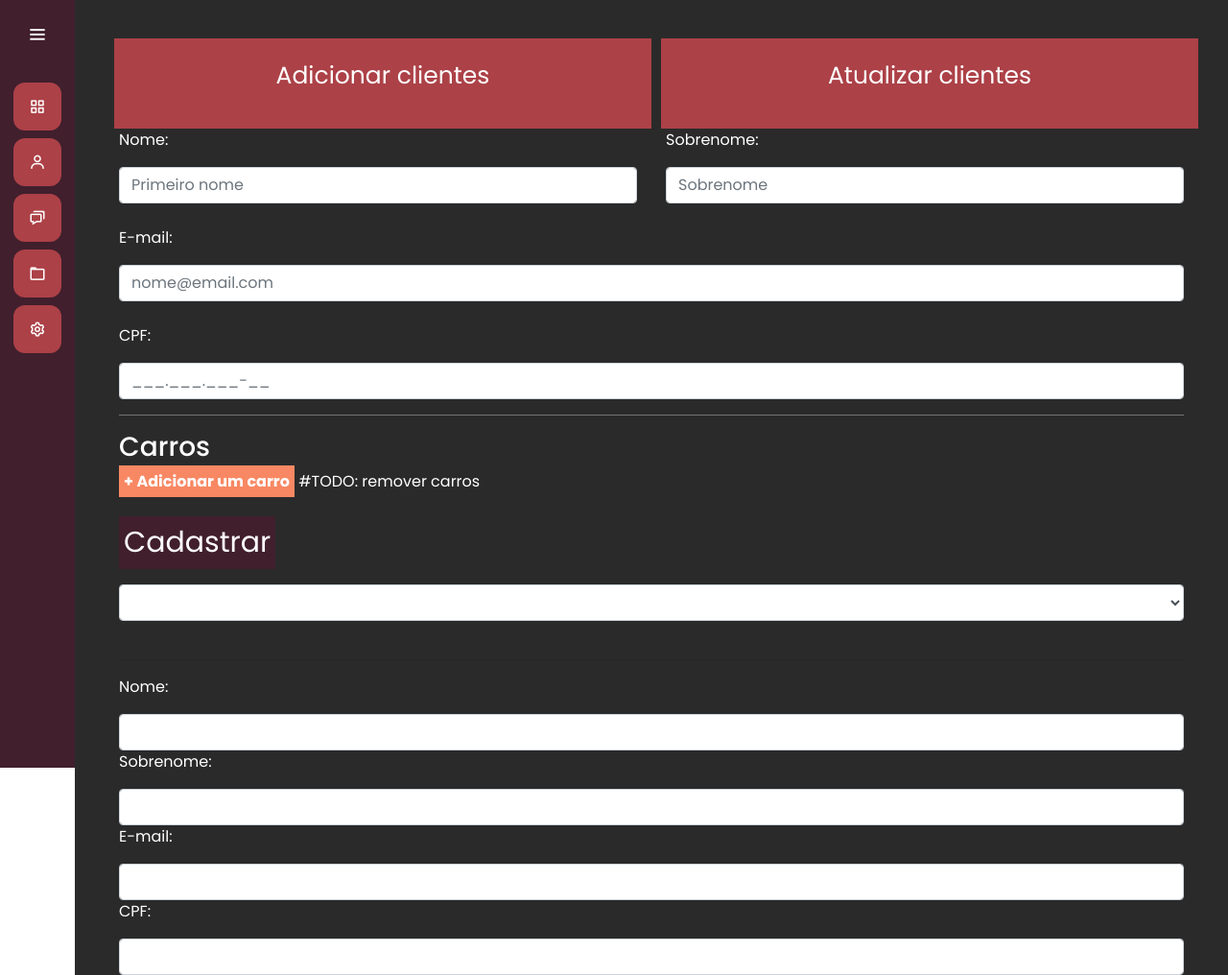
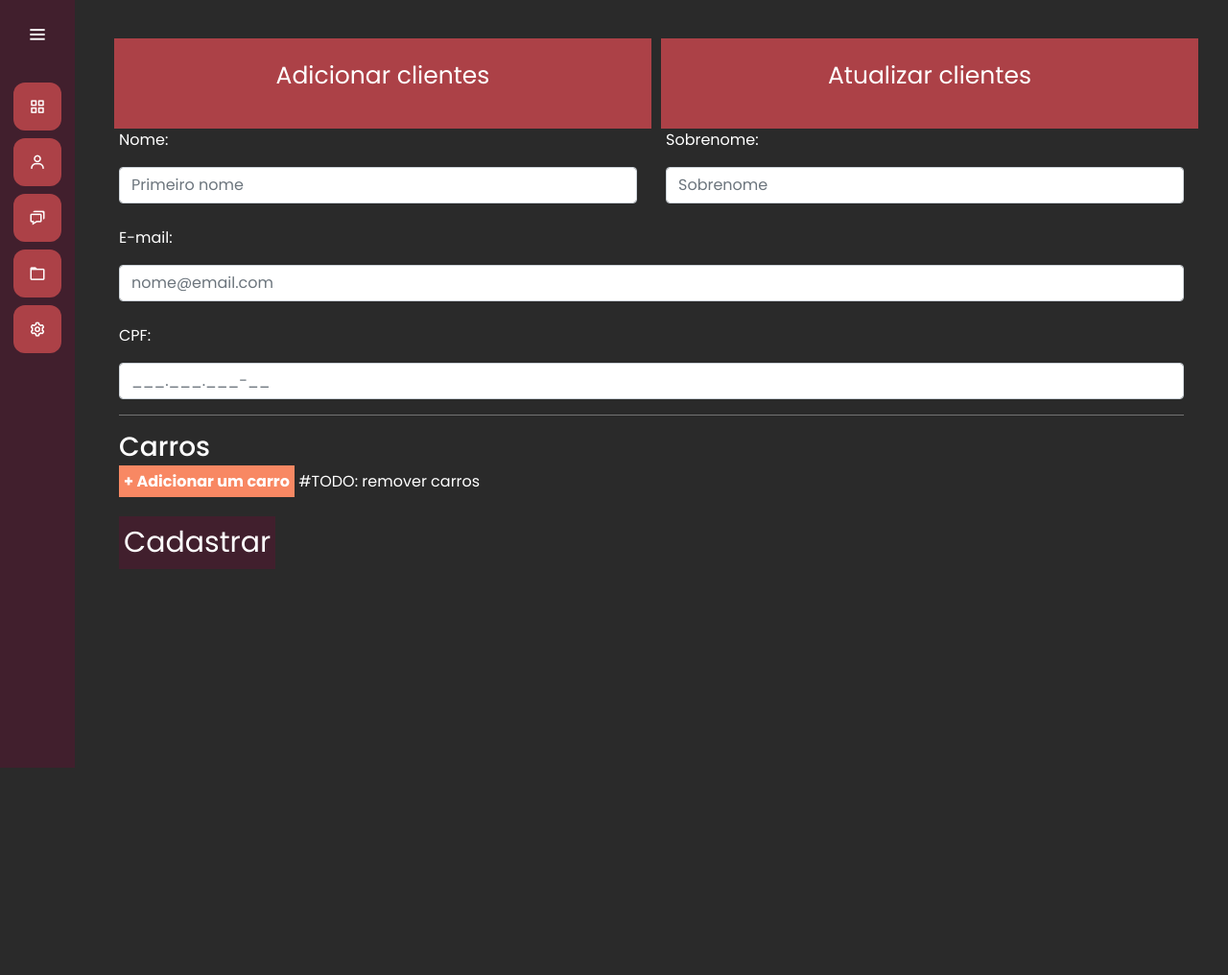
Before and after one commit to MarcosPauloDeveloper/mecanica_lavajato, a Django app: page /clients/ in a window 1280 px wide. Shown: the whole page at 96% size. After the commit the page ends 800 px from the top, so only its background shows below. Run offline with Django 4.2, Linux system fonts and the light colour scheme; tables that the repository leaves empty hold one stand-in row (values such as "Sample post"); lists and menus that the app fills with data are empty.

Commit message:
update clients

```diff
--- a/clients/templates/clients.html
+++ b/clients/templates/clients.html
@@ -23,19 +23,19 @@
                     <div class="row">
                         <div class="col-md">
                             <p>Nome:</p>
-                            <input type="text" class="form-control" placeholder="Primeiro nome" name="nome" value="{{nome}}">
+                            <input type="text" class="form-control" placeholder="Primeiro nome" name="nome" value="">
                         </div>
                         <div class="col-md">
                             <p>Sobrenome:</p>
-                            <input type="text" class="form-control" placeholder="Sobrenome" name="sobrenome" value="{{sobrenome}}">
+                            <input type="text" class="form-control" placeholder="Sobrenome" name="sobrenome" value="">
                         </div>
                     </div>
                     <br>
                     <p>E-mail:</p>
-                    <input type="email" class="form-control" placeholder="nome@email.com" name="email" value="{{email}}">
+                    <input type="email" class="form-control" placeholder="nome@email.com" name="email" value="">
                     <br>
                     <p>CPF:</p>
-                    <input type="text" class="form-control" placeholder="___.___.___-__" name="cpf" value="{{cpf}}">
+                    <input type="text" class="form-control" placeholder="___.___.___-__" name="cpf" value="">
                     <hr style="background-color:gray;">
                     <div class="add-carros">
                         <h3>Carros</h3>
@@ -46,15 +46,15 @@
                                     <br>
                                     <div class="row">
                                         <div class="col-md">
-                                            <input type='text' placeholder='carro' class='form-control' name='carro' value="{{carro}}">
+                                            <input type='text' placeholder='carro' class='form-control' name='carro' value="">
                                         </div>
 
                                         <div class="col-md">
-                                            <input type='text' placeholder='Placa' class='form-control' name='placa' value="{{placa}}">
+                                            <input type='text' placeholder='Placa' class='form-control' name='placa' value="">
                                         </div>
 
                                         <div class="col-md">
-                                            <input type='number' placeholder='ano' class='form-control' name='ano' value="{{ano}}">
+                                            <input type='number' placeholder='ano' class='form-control' name='ano' value="">
                                         </div>
                                     </div>
                             {% endfor%}
@@ -73,13 +73,12 @@
             <div id="att_cliente">
                 <p></p>
                 <select id="cliente-select"  onchange="dados_cliente()" class="form-control">
-                    {% for cliente in clientes %}
-                    <option value="{{cliente.id}}">{{cliente.nome}}</option>
+                    {% for client in clients %}
+                    <option value="{{client.id}}">{{client.nome}} {{ client.sobrenome }}</option>
                     {% endfor %}
                 </select>
                 <br>
                 <hr>
-
                 <div id="form-att-cliente">
                     <p>Nome:</p>
                     <input id="nome" type="text" class='form-control'>
@@ -89,9 +88,6 @@
                     <input id="email" type="text" class='form-control'>
                     <p>CPF:</p>
                     <input id="cpf" type="text" class='form-control'>
-
-
-
                 </div>
             </div>
 
--- a/clients/urls.py
+++ b/clients/urls.py
@@ -4,6 +4,5 @@ from . import views
 
 urlpatterns = [
     path('', views.clients, name='clients'),
-    path('', views.clients),
-
+    path('atualiza_cliente/', views.att_cliente, name='atualiza_cliente')
 ]
--- a/clients/views.py
+++ b/clients/views.py
@@ -1,12 +1,15 @@
 from django.shortcuts import render
-from django.http import HttpResponse
+from django.http import HttpResponse, JsonResponse
 from .models import Client, Car
 import re
+from django.core import serializers
+import json
 
 
 def clients(request):
     if request.method == 'GET':
-        return render(request, 'clients.html')
+        clients_list = Client.objects.all()
+        return render(request, 'clients.html', {'clients': clients_list})
     elif request.method == 'POST':
         nome = request.POST.get('nome')
         sobrenome = request.POST.get('sobrenome')
@@ -36,4 +39,12 @@ def clients(request):
             car = Car(carro=carro, placa=placa, ano=ano, cliente=cliente)
             car.save()
 
-        return HttpResponse('test')
+        return render(request, 'clients.html')
+
+
+def att_cliente(request):
+    id_client = request.POST.get('id_cliente')
+    client = Client.objects.filter(id=id_client)
+    client_json = json.loads(serializers.serialize('json', client))[0]['fields']
+    print(client_json)
+    return JsonResponse(client_json)
--- a/templates/static/clients/css/clients.css
+++ b/templates/static/clients/css/clients.css
@@ -1,12 +1,11 @@
 .card-dashboard{
-
+    cursor: pointer;
     background-color: var(--main-color);
     width: 50%;
     margin-left: 10px;
     margin-top: 40px;
     text-align: center;
     padding: 20px;
-
 }
 
 .text-card{
@@ -29,3 +28,11 @@
     padding: 5px;
     font-size: 30px;
 }
+
+#att_cliente {
+    display: none;
+}
+
+#form-att-cliente {
+    display: none;
+}
```
Also changed, not shown: templates/static/clients/js/clients.js (+40 -0 lines).
